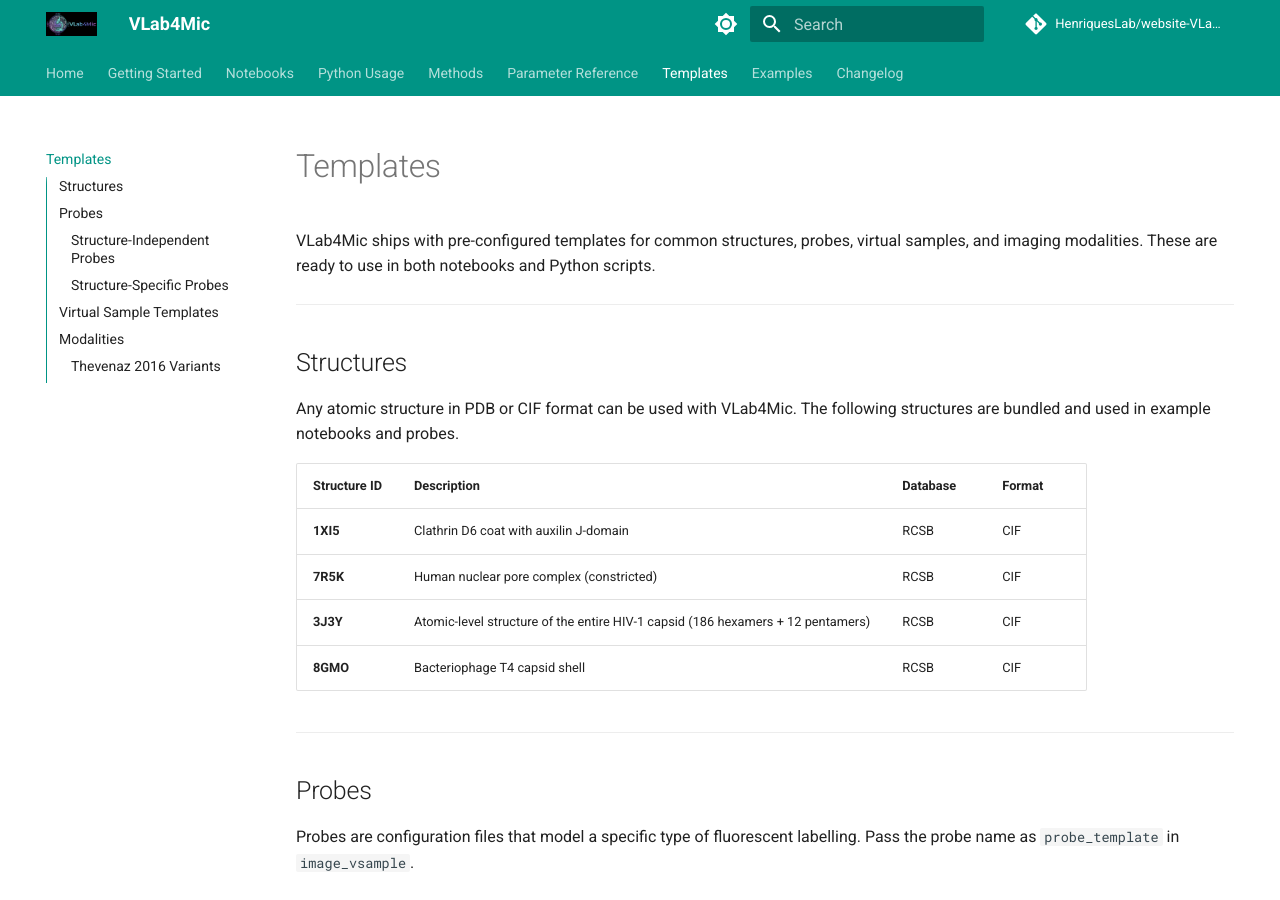
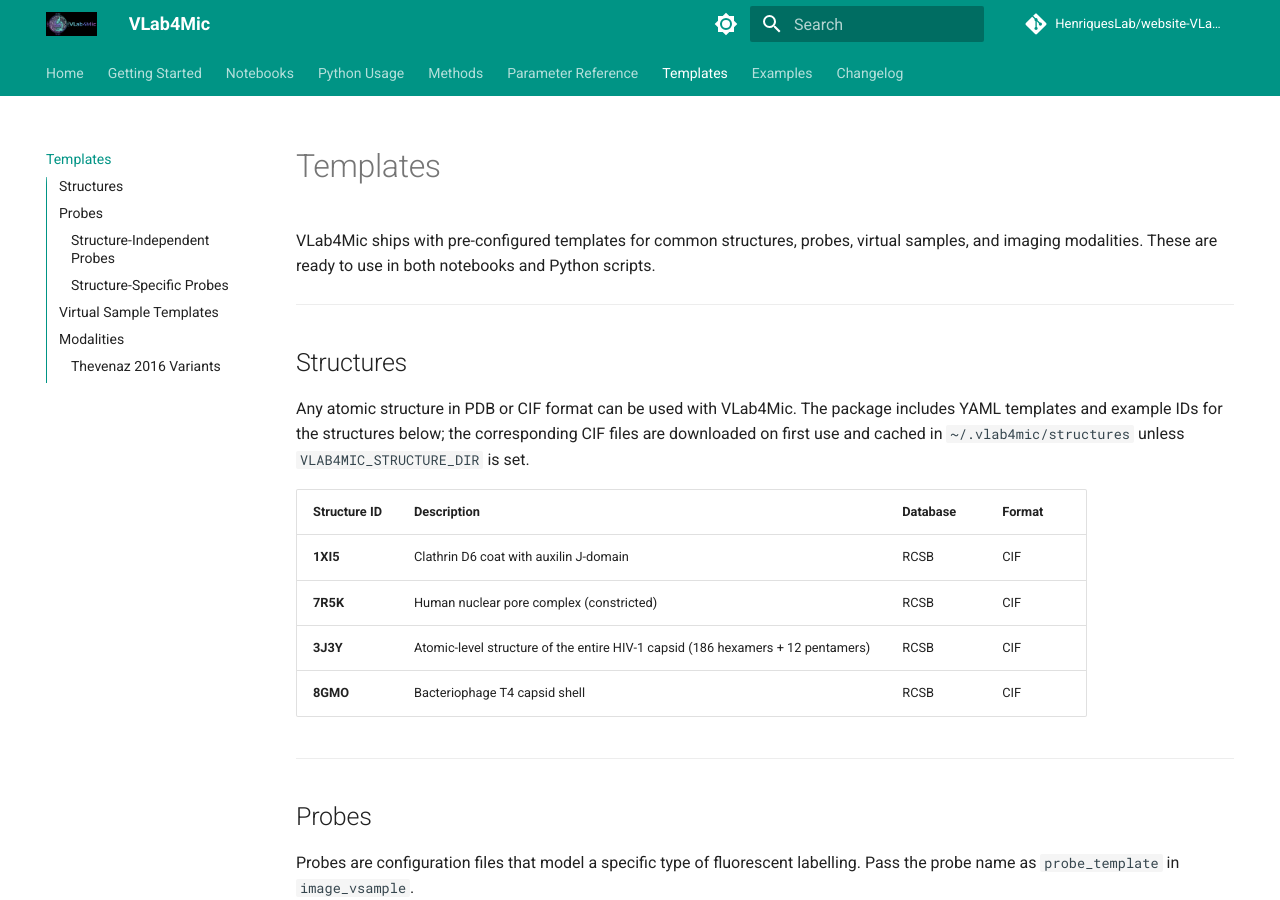
Before and after one commit to HenriquesLab/website-VLab4Mic, an MkDocs documentation site: the page built from docs/templates.md, in a window 1280 px wide and 900 px high. Built offline with MkDocs 1.6.1 and Material for MkDocs 9.7.7, drawn with Linux system fonts in a browser that asks for light colours; comment, search, counter and statistics services are not loaded.

Commit message:
updated to showcase download path changes

```diff
--- a/docs/templates.md
+++ b/docs/templates.md
@@ -6,7 +6,10 @@ VLab4Mic ships with pre-configured templates for common structures, probes, virt
 
 ## Structures
 
-Any atomic structure in PDB or CIF format can be used with VLab4Mic. The following structures are bundled and used in example notebooks and probes.
+Any atomic structure in PDB or CIF format can be used with VLab4Mic. The package
+includes YAML templates and example IDs for the structures below; the
+corresponding CIF files are downloaded on first use and cached in
+`~/.vlab4mic/structures` unless `VLAB4MIC_STRUCTURE_DIR` is set.
 
 | Structure ID | Description | Database | Format |
 | --- | --- | --- | --- |
```
Also changed, not shown: docs/changelog.md (+3 -0 lines), docs/getting-started.md (+5 -0 lines).
